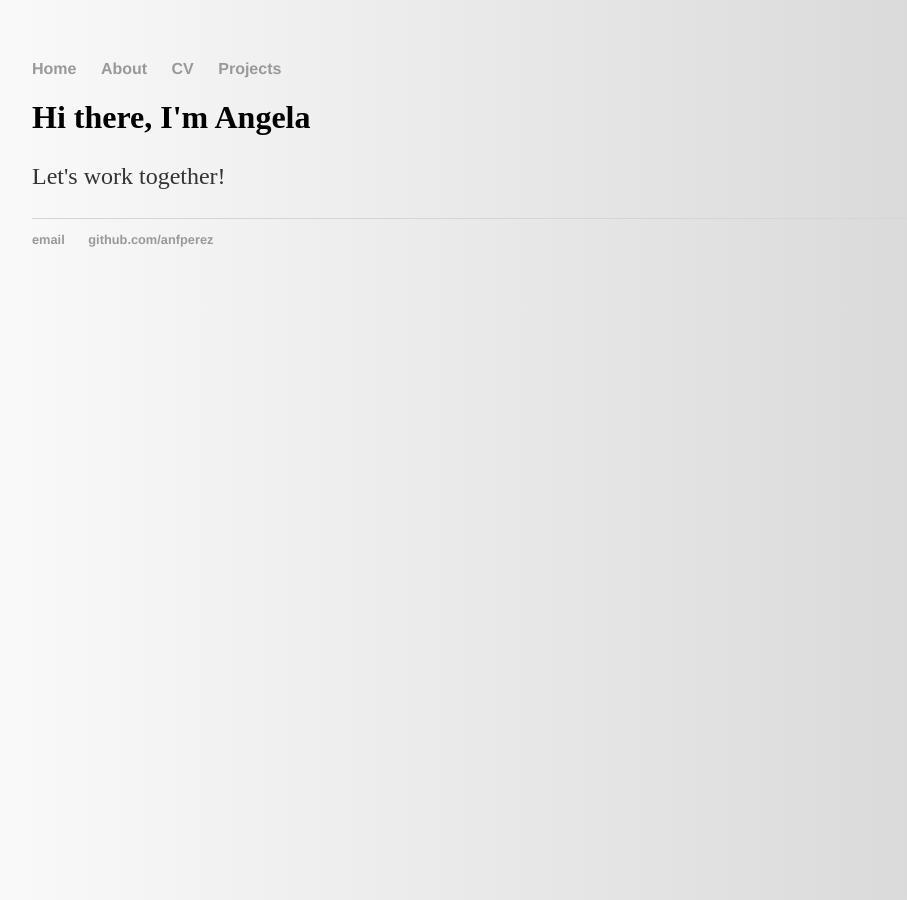
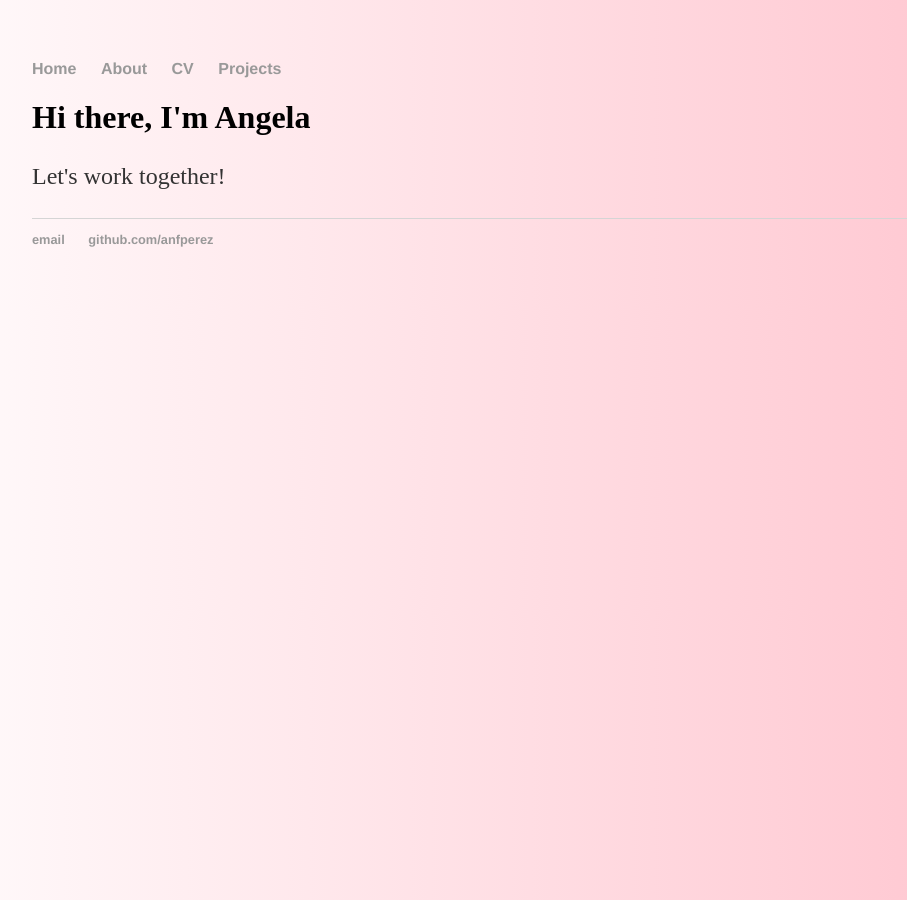
Before and after one commit to anfperez/anfperez.github.io, a Jekyll site: the page built from index.html, in a window 1280 px wide. Shown: the whole page, without its empty margins (160-1067 px from the left). Built offline with Jekyll 4.4.1, drawn with Linux system fonts in a browser that asks for light colours.

Commit message:
made some minor changes

```diff
--- a/css/main.css
+++ b/css/main.css
@@ -1,7 +1,7 @@
 body {
     margin: 60px auto;
     width: 70%;
-    background: linear-gradient(to right, white, lightgray);
+    background: linear-gradient(to right, white, pink);
 }
 
 .typewriter h1 {
```
